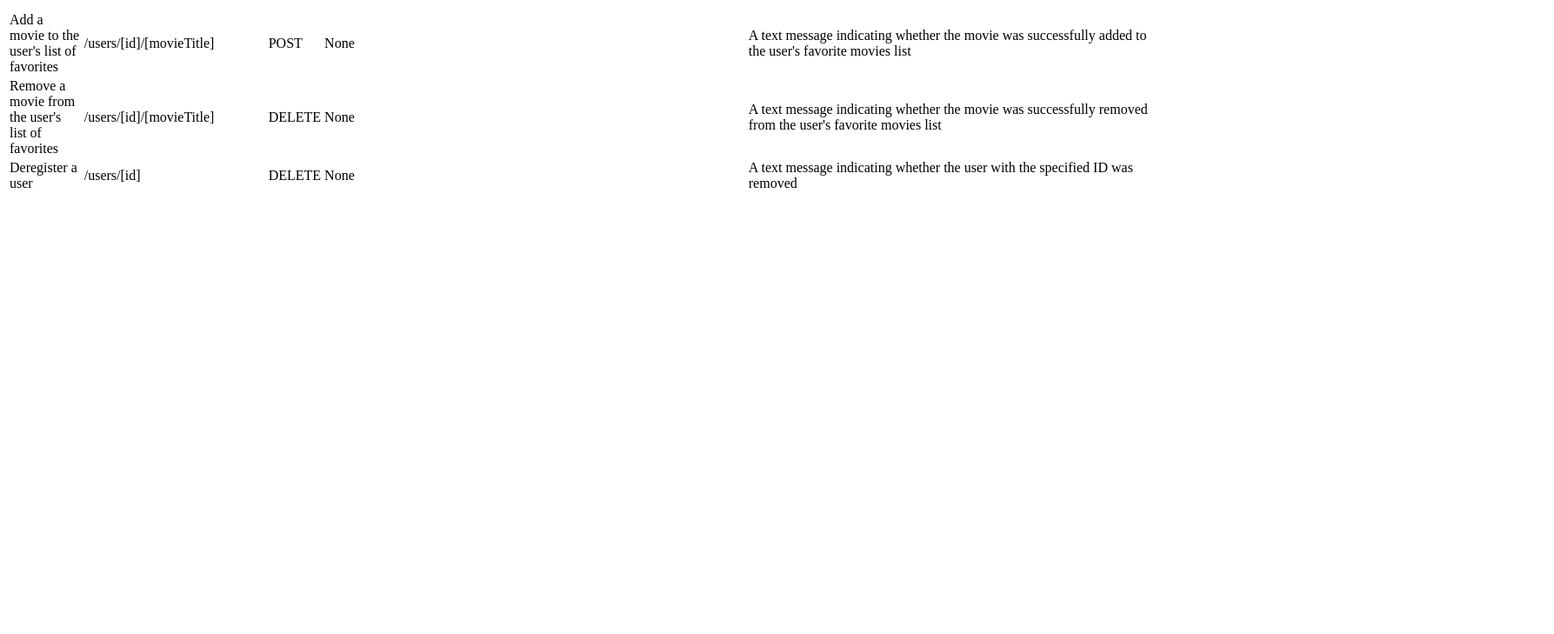
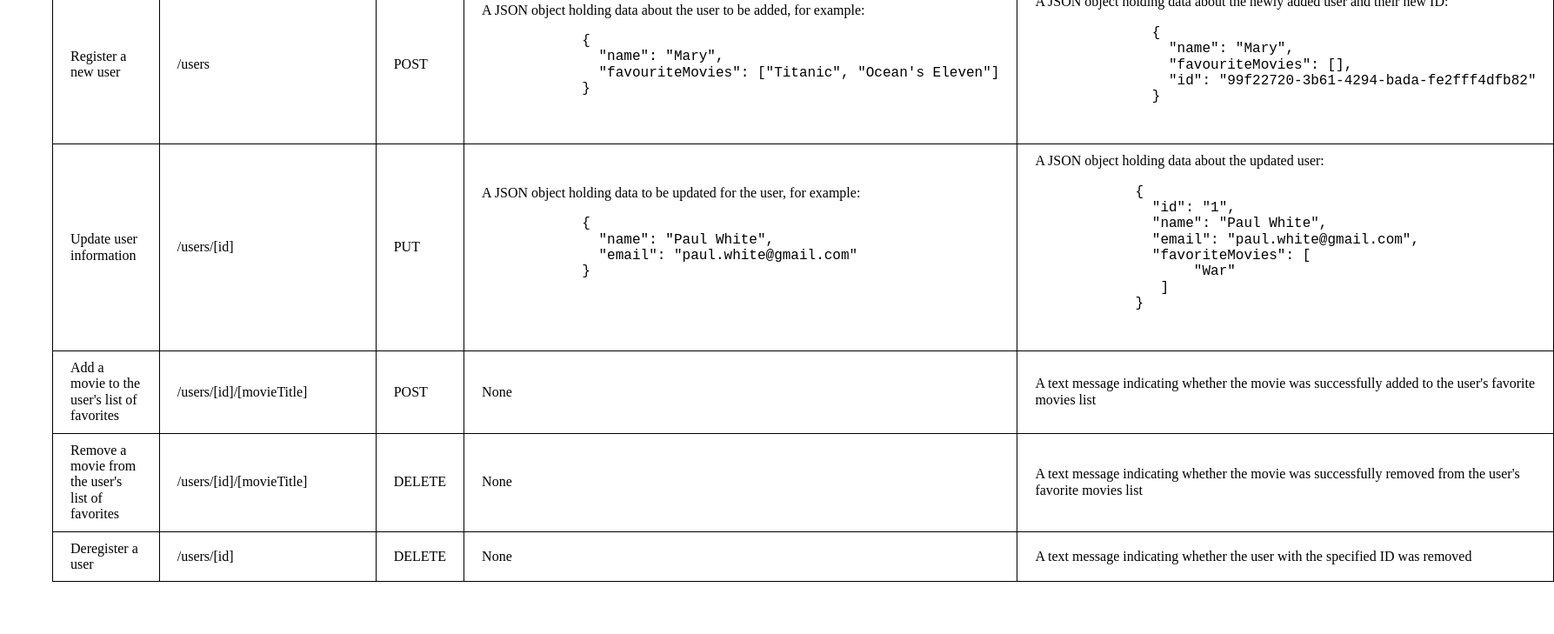
Before and after one commit to vdevhub/movie-api, a website: page public/documentation.html in a window 1280 px wide. Shown: the part 1536-2265 px from the top of the page at 87% size, 1787 px wide, since content can reach past the window. Before the commit the page ends 1767 px from the top, so only its background shows below. Drawn offline with nearby package versions, Linux system fonts and the light colour scheme.

Commit message:
Add basic styling

```diff
--- /dev/null
+++ b/public/css/styles.css
@@ -0,0 +1,36 @@
+/*
+Setting the default width of all elements to include
+the padding and the border.
+*/
+* {
+  box-sizing: border-box;
+}
+
+/*
+Main body and headings styling.
+*/
+main {
+  margin: 60px;
+}
+
+
+/*
+Table styling
+*/
+table,
+th,
+td {
+  border: 1px solid;
+}
+
+table {
+  border-collapse: collapse;
+}
+
+
+th,
+td {
+  padding: 10px 20px;
+  border-radius: 5px;
+  border: 1px solid black;
+}
--- a/public/documentation.html
+++ b/public/documentation.html
@@ -3,12 +3,16 @@
 <head>
   <meta charset="UTF-8">
   <meta name="viewport" content="width=device-width, initial-scale=1.0">
+  <link rel="stylesheet" type="text/css" href="https://cdnjs.cloudflare.com/ajax/libs/normalize/8.0.1/normalize.min.css" integrity="sha512-NhSC1YmyruXifcj/KFRWoC561YpHpc5Jtzgvbuzx5VozKpWvQ+4nXhPdFgmx8xqexRcpAglTj9sIBWINXa8x5w==" crossorigin="anonymous" referrerpolicy="no-referrer">
+  <link rel="stylesheet" type="text/css" href="css/styles.css">
   <title>Documentation</title>
 </head>
 <body>
+  <main>
     <h1>Movie API Documentation</h1>
     <h2>API Intro</h2>
-  <p>Movie API is a REST API for an application that interacts with a database that stores data about different movies.</p>
+    <p>Movie API is a REST API for an application that interacts with a database that stores data about different
+      movies.</p>
     <h2>Supported Requests</h2>
     <table>
       <thead>
@@ -182,7 +186,8 @@
           <td>/users/[id]/[movieTitle]</td>
           <td>DELETE</td>
           <td>None</td>
-        <td>A text message indicating whether the movie was successfully removed from the user's favorite movies list</td>
+          <td>A text message indicating whether the movie was successfully removed from the user's favorite movies list
+          </td>
         </tr>
         <tr>
           <td>Deregister a user</td>
@@ -193,5 +198,6 @@
         </tr>
       </tbody>
     </table>
+  </main>
 </body>
 </html>
```
Lines whose indentation alone changed are shown as unchanged.
